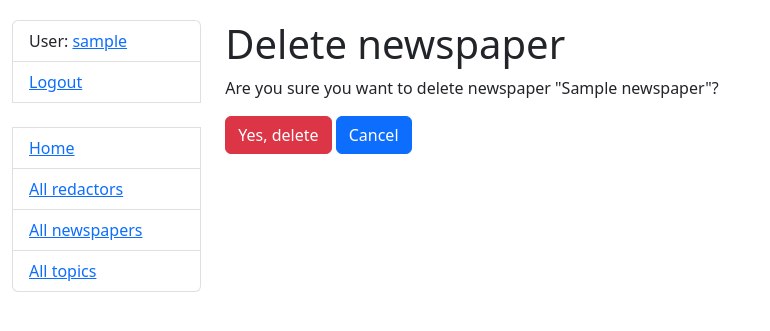
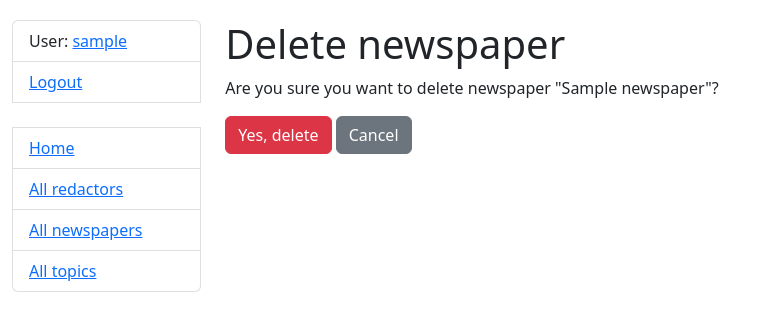
Before and after one commit to vmyronets/news_agency, a Django app: page /newspapers/1/delete/ in a window 1280 px wide. Shown: the top 331 px of the page, without its empty margins (0-770 px from the left). Run offline with Django 5.2, Linux system fonts and the light colour scheme; a user stored in the database is signed in; tables that the repository leaves empty hold one stand-in row (values such as "Sample post").

Commit message:
Fix spacing and update cancel button style in delete template

```diff
--- a/templates/news/newspaper_confirm_delete.html
+++ b/templates/news/newspaper_confirm_delete.html
@@ -1,11 +1,11 @@
 {% extends "base.html" %}
 
 {% block content %}
-<h1>Delete newspaper</h1>
+  <h1>Delete newspaper</h1>
   <p>Are you sure you want to delete newspaper "{{ object }}"?</p>
   <form action="" method="post">
-  {% csrf_token %}
-  <input type="submit" value="Yes, delete" class="btn btn-danger">
-  <a href="{% url 'news:newspaper-list' %}" class="btn btn-primary">Cancel</a>
+    {% csrf_token %}
+    <input type="submit" value="Yes, delete" class="btn btn-danger">
+    <a href="{% url 'news:newspaper-list' %}" class="btn btn-secondary">Cancel</a>
   </form>
 {% endblock %}
```
